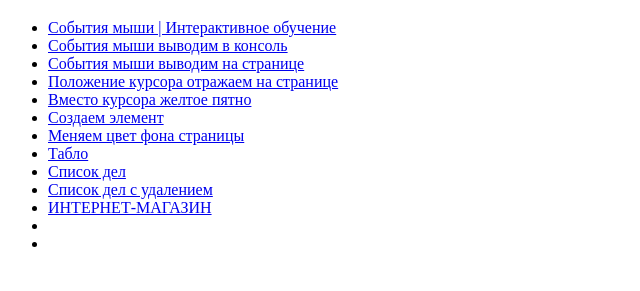
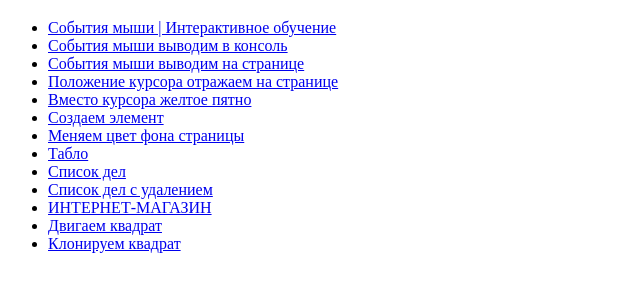
Before and after one commit to ValentiLo/JSTasks, a plain HTML site: page index.html in a window 1280 px wide. Shown: the part 61-352 px from the top of the page, without its empty margins (0-640 px from the left). Drawn offline with Linux system fonts and the light colour scheme.

Commit message:
Update index.html

```diff
--- a/index.html
+++ b/index.html
@@ -19,8 +19,8 @@
         <li><a href="список_дел_добавить.html">Список дел</a></li>
         <li><a href="spisok_del.html">Список дел с удалением</a></li>
         <li><a href="shop.html">ИНТЕРНЕТ-МАГАЗИН</a></li>
-        <li><a href=".html"></a></li>
-        <li><a href=".html"></a></li>
+        <li><a href="drug.html">Двигаем квадрат</a></li>
+        <li><a href="drugPick.html">Клонируем квадрат</a></li>
     </ul>
 </body>
 </html>
```
